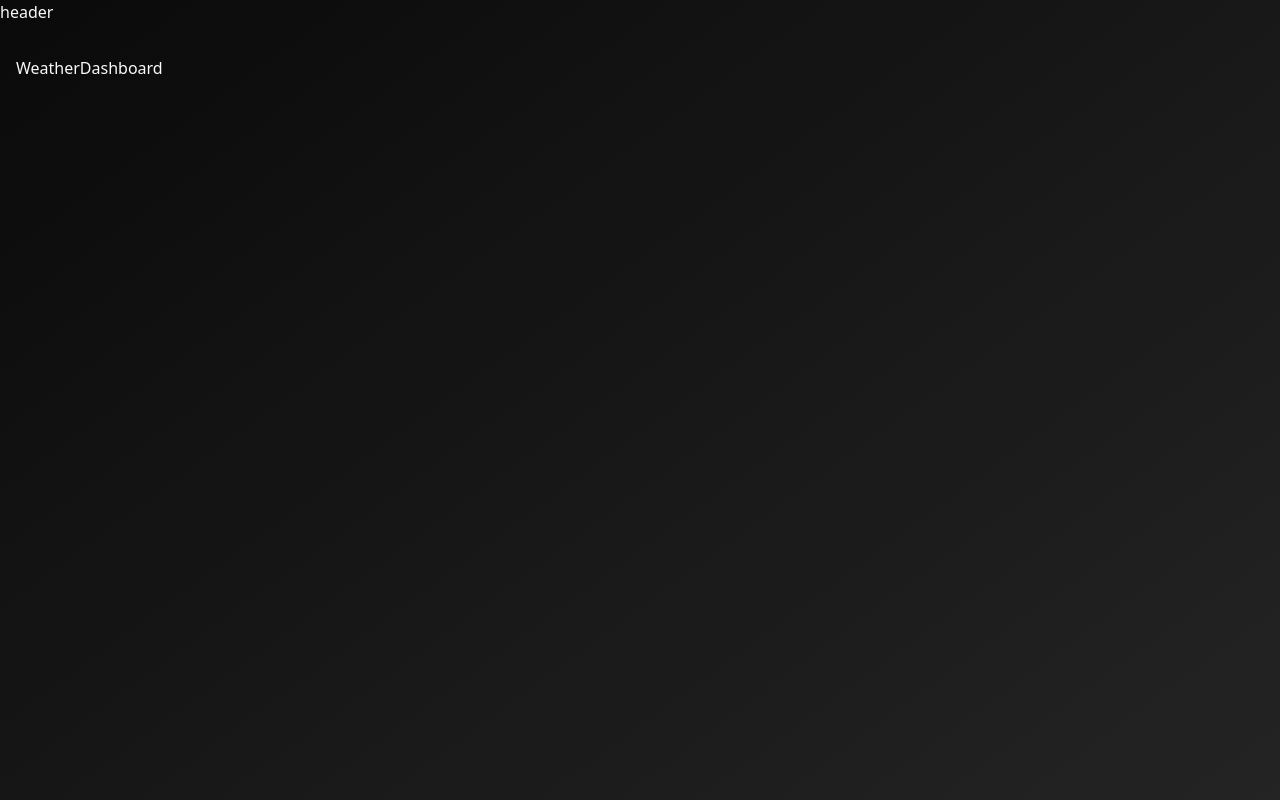
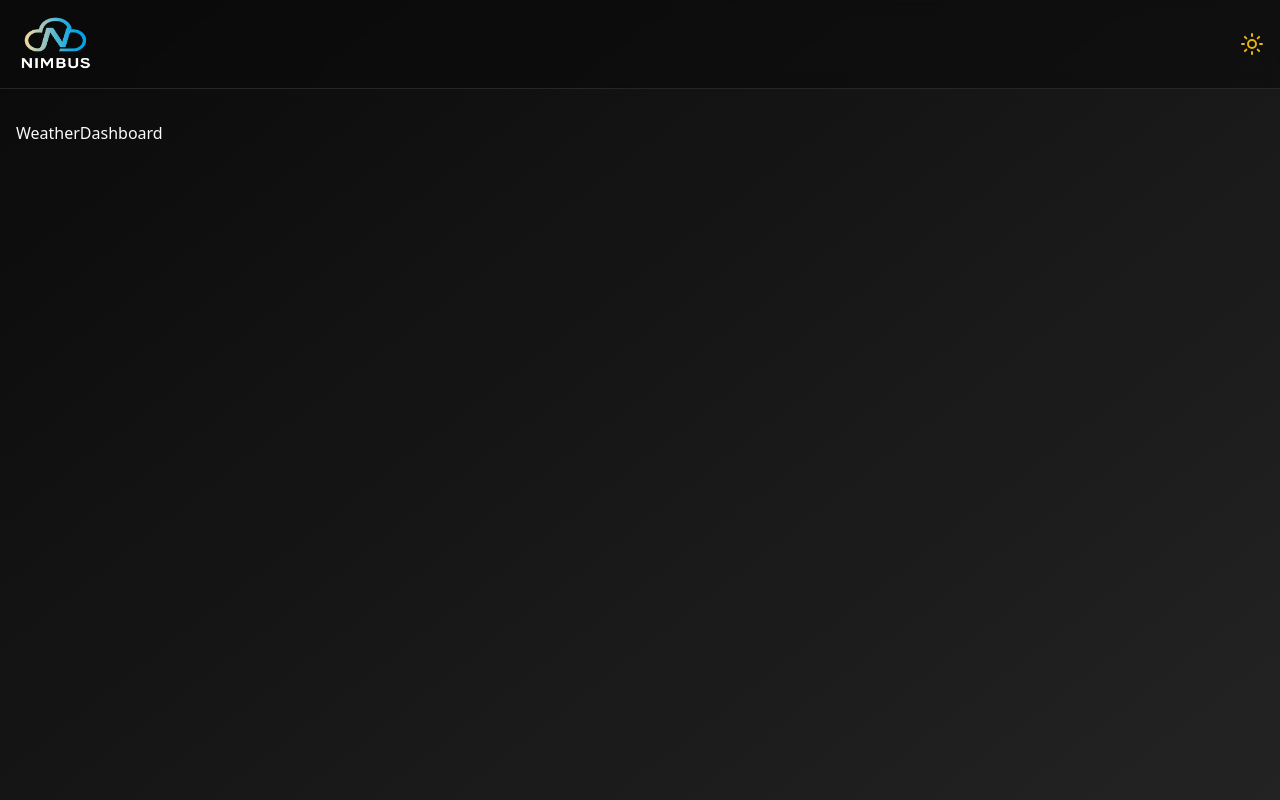
Before and after one commit to Aryankadyan/Nimbus, a React (Vite) app: page / in a window 1280 px wide. Shown: the top 800 px of the page. Built offline with nearby package versions, Linux system fonts and the light colour scheme.

Commit message:
toggle mode

```diff
--- /dev/null
+++ b/src/components/header.tsx
@@ -0,0 +1,39 @@
+import { Moon, Sun } from "lucide-react"
+import { useTheme } from "@/context/theme-provider"
+import { Link } from "react-router-dom"
+
+const Header = () => {
+    const { theme, setTheme } = useTheme()
+    const isDark = theme === 'dark'
+
+    return (
+        <header className="sticky top-0 z-50 w-full border-b bg:background/95 backdrop-blur py-3 supports-[backdrop-filter]: bg-background/60">
+            <div className="container mx-auto flex h-16 items-center justify-between px-4">
+                <Link to={'/'}>
+                    <img
+                        src={isDark ? '/Nimbus.png' : '/Nimbus2.png'}
+                        alt='Nimbus Logo'
+                        className="h-16"
+                    />
+                </Link>
+
+                <div>
+                    {/* search */}
+                    {/* theme toggle */}
+                    <div onClick={()=> setTheme(isDark ? 'light' : 'dark' )}
+                        className={`flex items-center cursor-pointer transition-transform duration-500 ${isDark ? 'rotate-180' : 'rotate-0'}
+                            `}
+                        >
+                        {isDark ? (
+                        <Sun className='h-6 w-6 text-yellow-500 rotate-0 transition-all'/>
+                    ) : (
+                        <Moon className='h-6 w-6 text-blue-500 rotate-0 transition-all' />
+                    )}
+                </div>
+                </div>
+            </div>
+        </header>
+    )
+}
+
+export default Header
--- a/src/components/layout.tsx
+++ b/src/components/layout.tsx
@@ -1,13 +1,14 @@
 import type { PropsWithChildren } from "react"
+import Header from "./header"
 
 const Layout = ({children}: PropsWithChildren) => {
   return (
     <div className="bg-gradient-to-br from-background to-muted">
-        header
+        <Header/>
         <main className="min-h-screen container mx-auto px-4 py-8">
             {children}
         </main>
-        <footer className="border-t backdrop-blur py-11">
+        <footer className="border-t backdrop-blur py-11 supports-[backdrop-filter]: bg-background/60">
             <div className="container mx-auto px-4 text-center text-teal-400">
                 <p>Made with 💌 by Aryan Kadyan</p>
             </div>
```
Also changed, not shown: public/Nimbus.png (added), public/Nimbus2.png (added).
